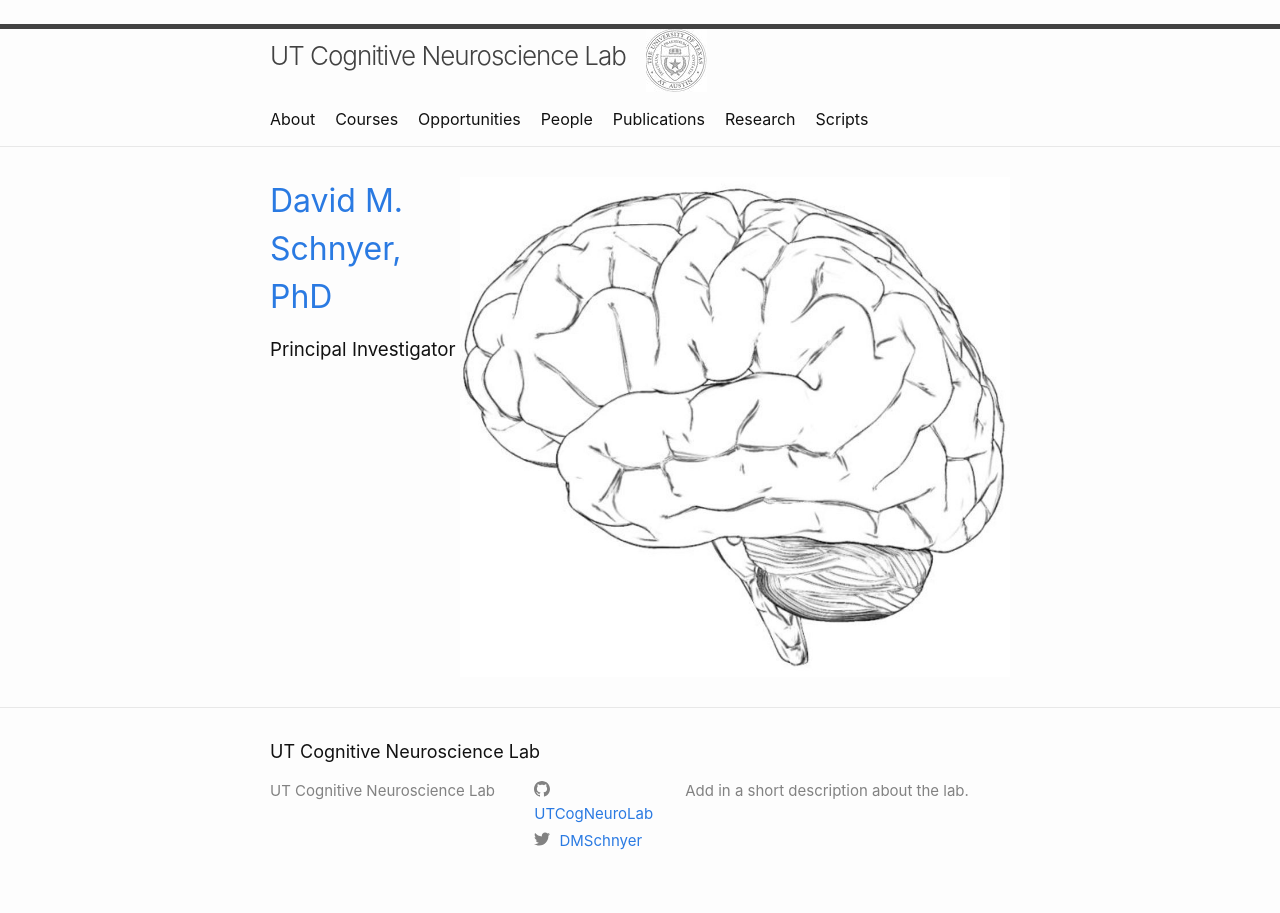
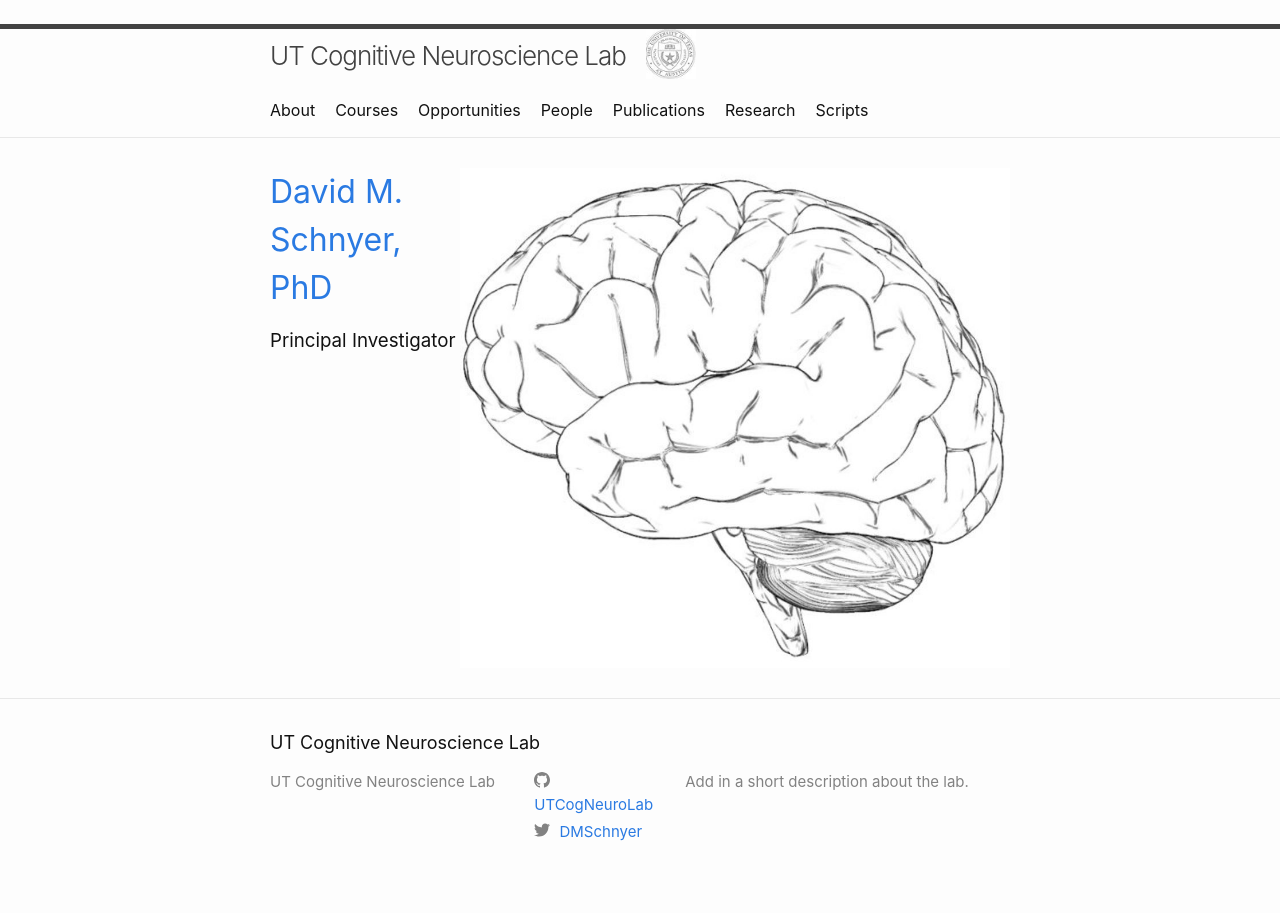
Before and after one commit to UTCogNeuroLab/UTCogNeuroLab.github.io, a Jekyll site: the page built from index.md, in a window 1280 px wide. Built offline with Jekyll 4.4.1, drawn with Linux system fonts in a browser that asks for light colours; nearby versions of some CDN libraries.

Commit message:
Resizing UT logo

```diff
--- a/_includes/header.html
+++ b/_includes/header.html
@@ -4,7 +4,7 @@
     {%- assign default_paths = site.pages | map: "path" -%}
     {%- assign page_paths = site.header_pages | default: default_paths -%}
     <a class="site-title" rel="author" href="{{ "/" | relative_url }}">{{ site.title | escape }}</a>
-    <a href="https://www.utexas.edu/" target="_blank"><img src="/assets/UT.jpg" hspace="20"></a>
+    <a href="https://www.utexas.edu/" target="_blank"><img src="/assets/UT.jpg" width="50" height="50" hspace="20"></a>
 
     {%- if page_paths -%}
       <nav class="site-nav">
```
